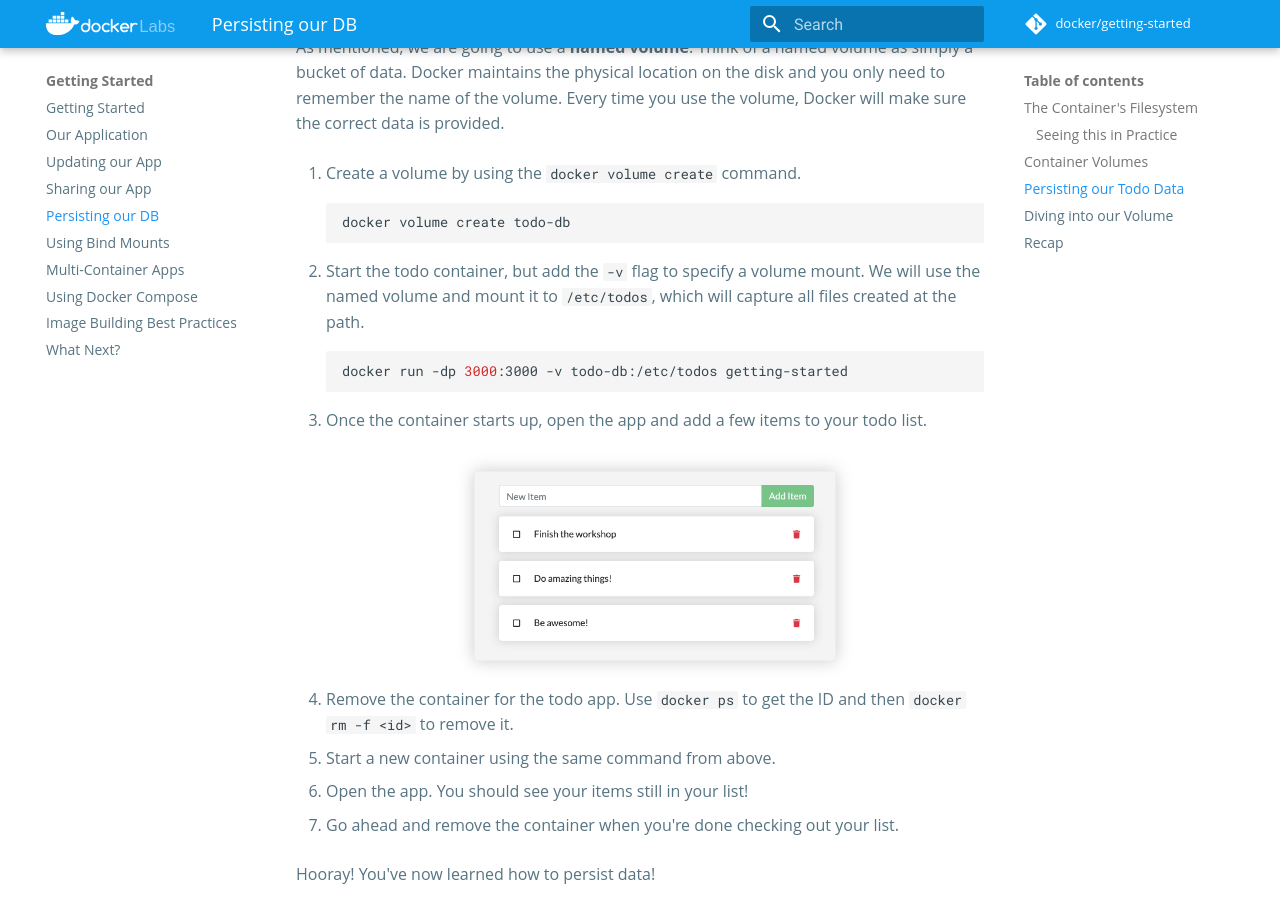
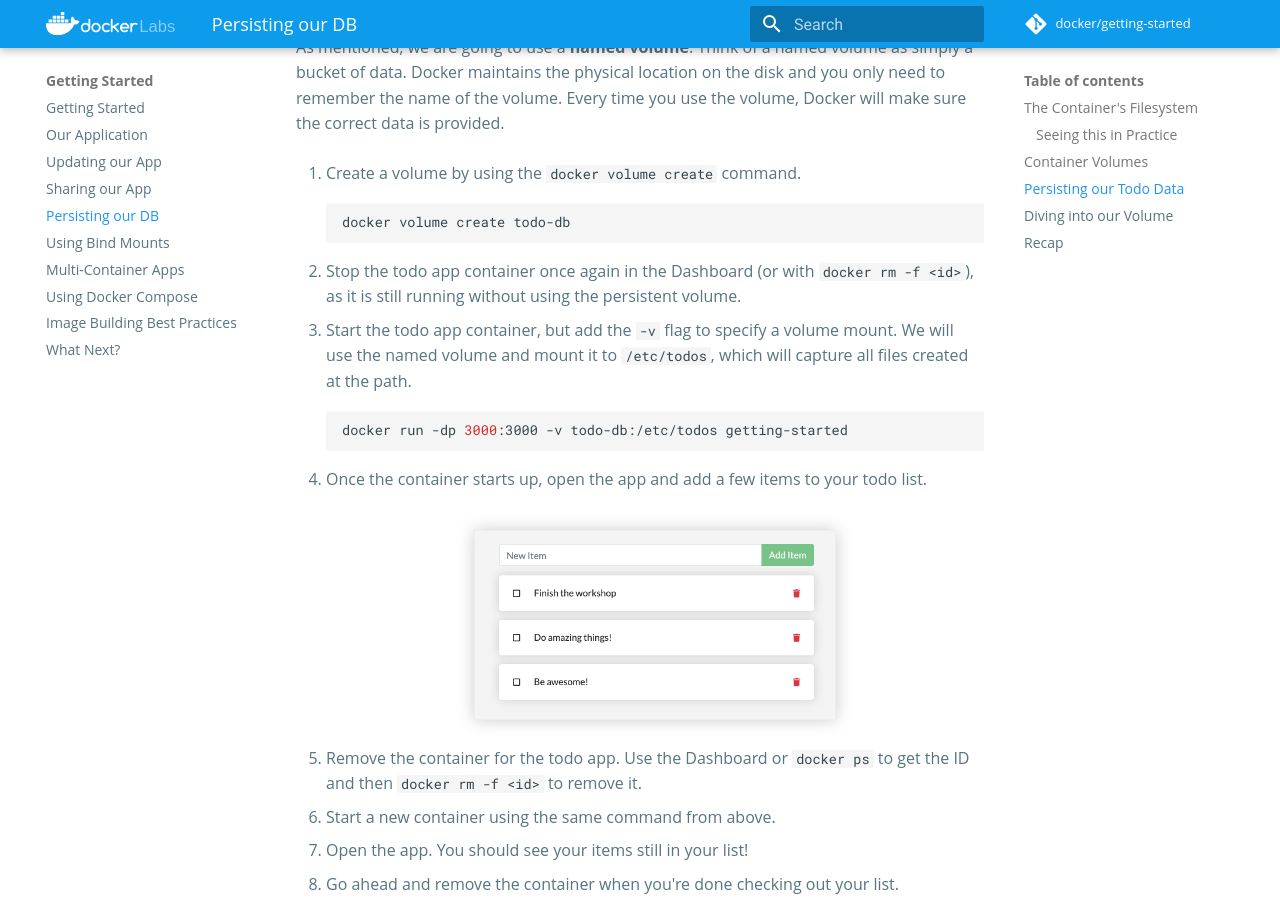
Before and after one commit to docker/getting-started, an MkDocs documentation site: the page built from docs/tutorial/persisting-our-data/index.md, in a window 1280 px wide and 900 px high, scrolled down 2434 px. Built offline with MkDocs 1.6.1 and Material for MkDocs 9.7.7, drawn with Linux system fonts in a browser that asks for light colours; comment, search, counter and statistics services are not loaded.

Commit message:
Stop container before using volume

````diff
--- a/docs/tutorial/persisting-our-data/index.md
+++ b/docs/tutorial/persisting-our-data/index.md
@@ -7,7 +7,6 @@
 When a container runs, it uses the various layers from an image for its filesystem.
 Each container also gets its own "scratch space" to create/update/remove files. Any
 changes won't be seen in another container, _even if_ they are using the same image.
-
 
 ### Seeing this in Practice
 
@@ -57,7 +56,6 @@
 
 1. Go ahead and remove the first container using the `docker rm -f` command.
 
-
 ## Container Volumes
 
 With the previous experiment, we saw that each container starts from the image definition each time it starts.
@@ -70,8 +68,6 @@
 the same files.
 
 There are two main types of volumes. We will eventually use both, but we will start with **named volumes**.
-
-
 
 ## Persisting our Todo Data
 
@@ -95,7 +91,9 @@
     docker volume create todo-db
     ```
 
-1. Start the todo container, but add the `-v` flag to specify a volume mount. We will use the named volume and mount
+1. Stop the todo app container once again in the Dashboard (or with `docker rm -f <id>`), as it is still running without using the persistent volume.
+
+1. Start the todo app container, but add the `-v` flag to specify a volume mount. We will use the named volume and mount
    it to `/etc/todos`, which will capture all files created at the path.
 
     ```bash
@@ -107,7 +105,7 @@
     ![Items added to todo list](items-added.png){: style="width: 55%; " }
     {: .text-center }
 
-1. Remove the container for the todo app. Use `docker ps` to get the ID and then `docker rm -f <id>` to remove it.
+1. Remove the container for the todo app. Use the Dashboard or `docker ps` to get the ID and then `docker rm -f <id>` to remove it.
 
 1. Start a new container using the same command from above.
 
@@ -122,7 +120,6 @@
     by a default Docker engine installation, there are many volume driver plugins available to support NFS, SFTP, NetApp,
     and more! This will be especially important once you start running containers on multiple hosts in a clustered
     environment with Swarm, Kubernetes, etc.
-
 
 ## Diving into our Volume
 
@@ -152,12 +149,10 @@
     If you wanted to look at the actual contents of the Mountpoint directory, you would need to first get inside
     of the VM.
 
-
 ## Recap
 
 At this point, we have a functioning application that can survive restarts! We can show it off to our investors and
 hope they can catch our vision!
 
 However, we saw earlier that rebuilding images for every change takes quite a bit of time. There's got to be a better
-way to make changes, right? With bind mounts (which we hinted at earlier), there is a better way! Let's take a look at
-that now!
+way to make changes, right? With bind mounts (which we hinted at earlier), there is a better way! Let's take a look at that now!
````
